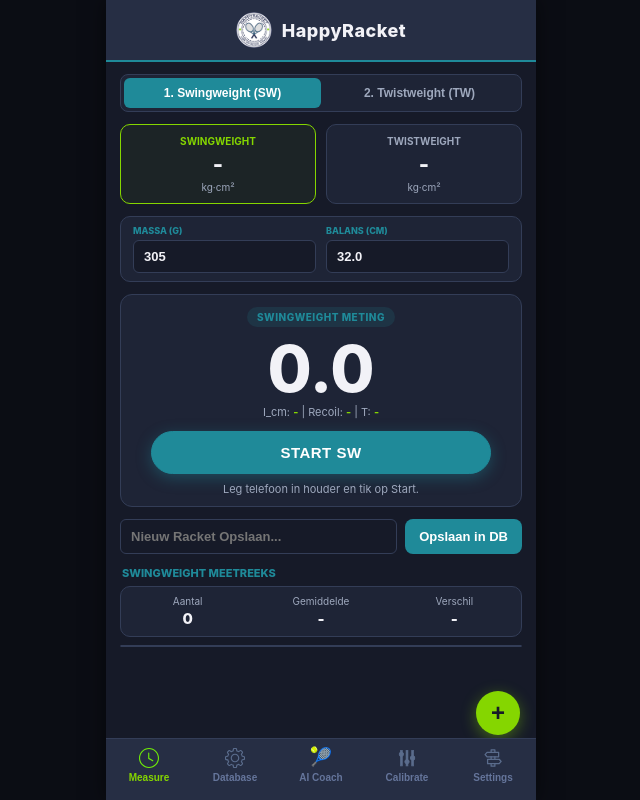
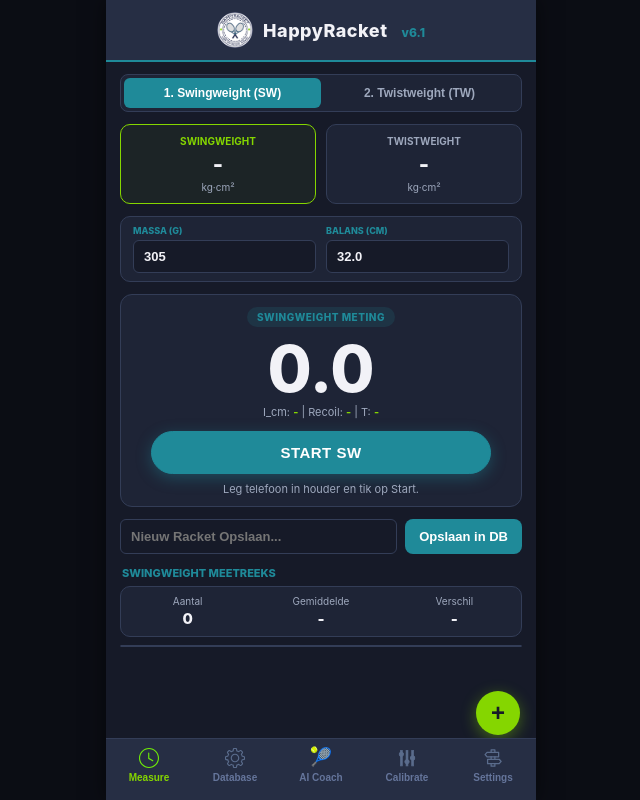
Before and after one commit to LuukvandeRande/happyracketsw, a plain HTML site: page index.html in a window 1280 px wide. Shown: the whole page, without its empty margins (319-959 px from the left). Drawn offline with Linux system fonts and the light colour scheme.

Commit message:
version6.1

```diff
--- a/index.html
+++ b/index.html
@@ -20,6 +20,7 @@
             <div class="brand-container">
                 <img src="logo.png" alt="HappyRacket Logo" class="header-logo">
                 <span class="brand-title">HappyRacket</span>
+                <span style="font-size: 12px; color: var(--brand-teal); font-weight: 800; margin-top: 4px; margin-left: 4px;">v6.1</span>
             </div>
         </div>
 
```
